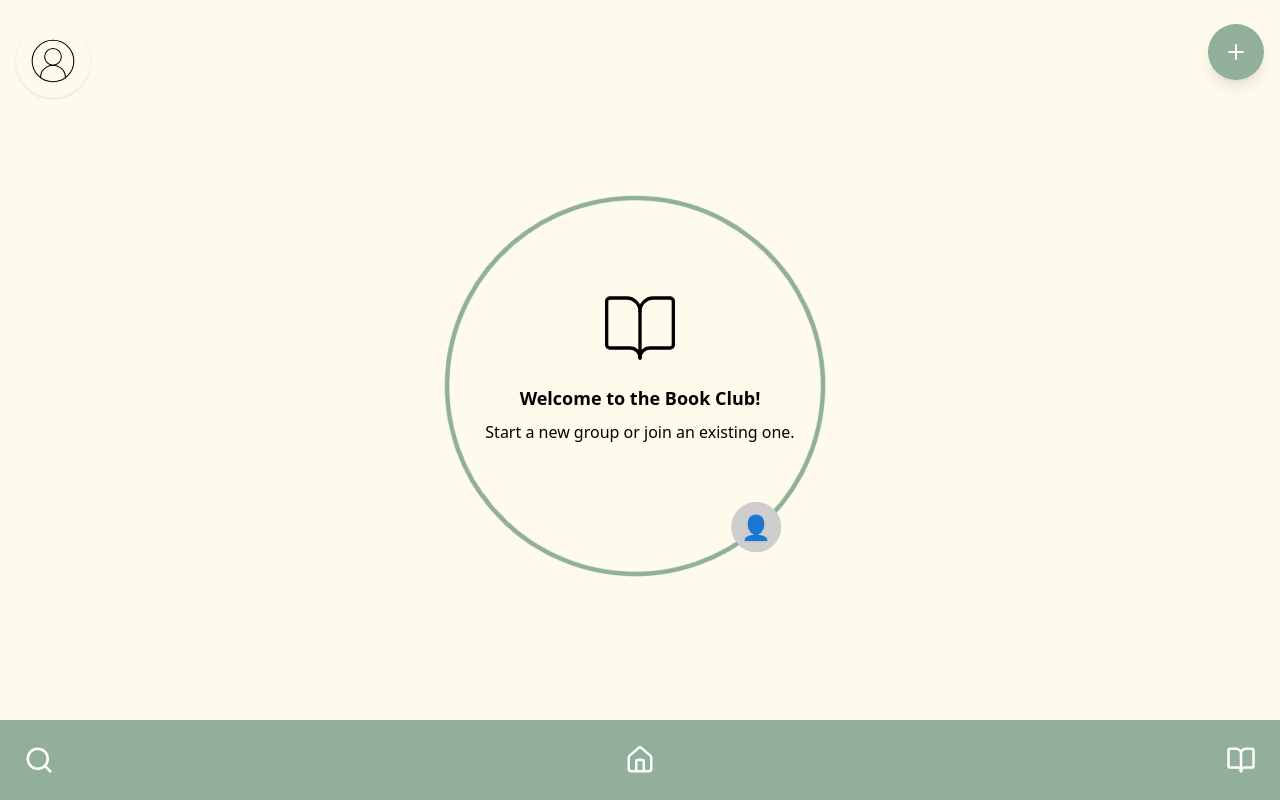
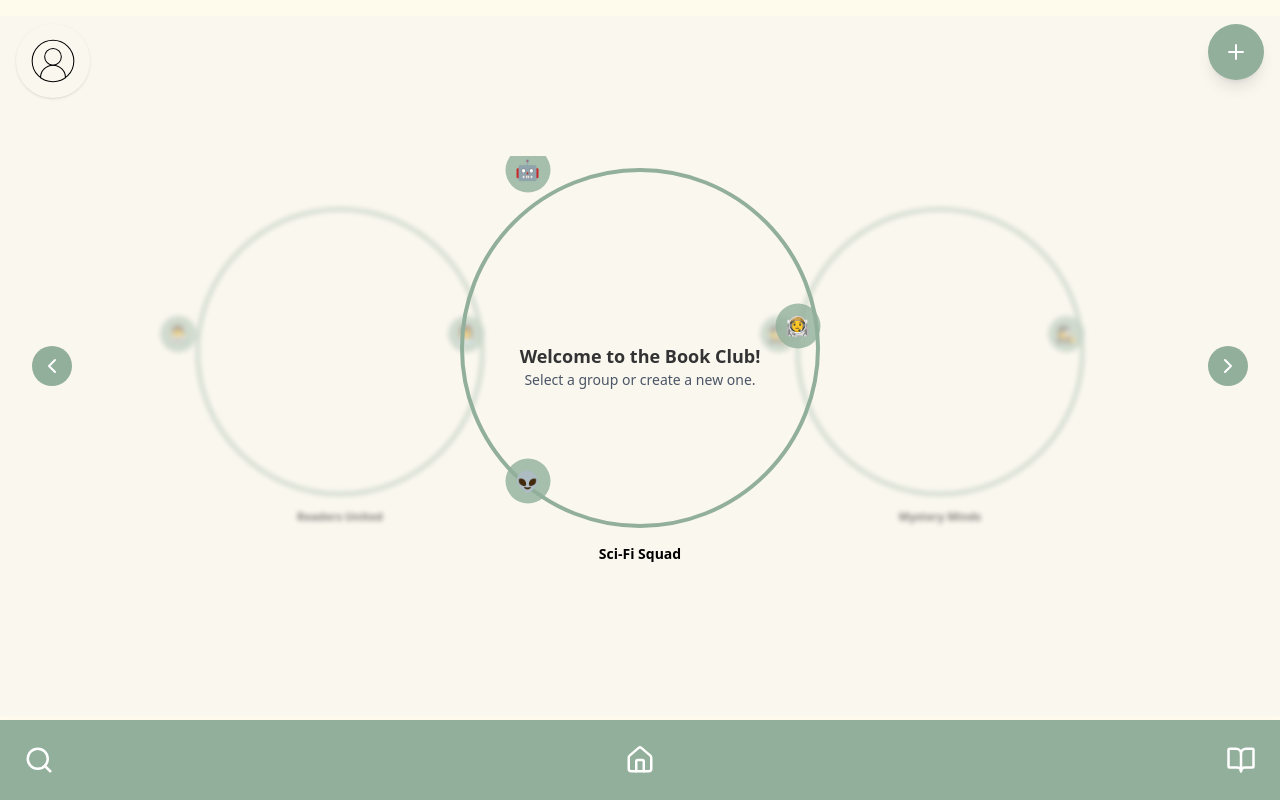
Before and after one commit to samss716/book-club-app, a React (Vite) app: page / in a window 1280 px wide. Built offline with nearby package versions, Linux system fonts and the light colour scheme.

Commit message:
features

```diff
--- a/package.json
+++ b/package.json
@@ -11,6 +11,7 @@
   },
   "dependencies": {
     "@tailwindcss/vite": "^4.1.4",
+    "framer-motion": "^12.23.24",
     "lucide-react": "^0.508.0",
     "react": "^19.0.0",
     "react-dom": "^19.0.0",
--- a/src/App.jsx
+++ b/src/App.jsx
@@ -1,6 +1,5 @@
 import { Outlet } from 'react-router-dom';
 import Navbar from './components/Navbar';
-import './App.css'
 
 
 export default function App() {
--- /dev/null
+++ b/src/components/GroupCarousel.jsx
@@ -0,0 +1,67 @@
+// src/components/GroupCarousel.jsx
+import { motion, AnimatePresence } from "framer-motion";
+import { ChevronLeft, ChevronRight } from "lucide-react";
+import { useGroups } from "../context/GroupContext";
+import OrbitCircle from "./OrbitCircle";
+
+export default function GroupCarousel() {
+  const { groups, activeGroupIndex, switchGroup } = useGroups();
+
+  return (
+    <div className="relative flex items-center justify-center w-full overflow-hidden h-[420px]">
+      {/* Arrows */}
+      <button
+        onClick={() => switchGroup(-1)}
+        className="absolute left-4 bg-[#91af9b] text-white rounded-full p-2 hover:bg-[#446850]"
+      >
+        <ChevronLeft size={24} />
+      </button>
+      <button
+        onClick={() => switchGroup(1)}
+        className="absolute right-4 bg-[#91af9b] text-white rounded-full p-2 hover:bg-[#446850]"
+      >
+        <ChevronRight size={24} />
+      </button>
+
+      {/* Group Orbit Transitions */}
+      <div className="relative flex items-center justify-center w-full">
+        <AnimatePresence mode="popLayout">
+          {groups.map((group, index) => {
+            const offset = index - activeGroupIndex;
+            if (Math.abs(offset) > 1) return null; // only render adjacent groups
+
+            const isActive = offset === 0;
+
+            return (
+              <motion.div
+                key={group.id}
+                initial={{ opacity: 0, scale: 0.8 }}
+                animate={{
+                  opacity: isActive ? 1 : 0.5,
+                  scale: isActive ? 1 : 0.8,
+                  filter: isActive ? "blur(0px)" : "blur(3px)",
+                  zIndex: isActive ? 10 : 0,
+                  x: offset * 300, // horizontally spread
+                }}
+                exit={{ opacity: 0 }}
+                transition={{ duration: 0.5 }}
+                className="absolute"
+              >
+            <OrbitCircle members={group.members} />
+            {isActive && (
+  <         div className="absolute inset-0 flex flex-col items-center justify-center pointer-events-none">
+            <h2 className="text-lg font-semibold text-[#333]">Welcome to the Book Club!</h2>
+            <p className="text-sm text-gray-600">Select a group or create a new one.</p>
+            </div>
+            )}
+            <p className="text-center mt-4 text-sm font-semibold">
+                {group.name}
+            </p>
+              </motion.div>
+            );
+          })}
+        </AnimatePresence>
+      </div>
+    </div>
+  );
+}
--- /dev/null
+++ b/src/components/OrbitCircle.jsx
@@ -0,0 +1,39 @@
+// src/components/OrbitCircle.jsx
+import "../styles/orbit.css";
+
+export default function OrbitCircle({ members }) {
+  const orbitRadius = 180;
+
+  return (
+    <div className="relative flex items-center justify-center">
+      <div
+        className="atom-nucleus border-4 border-[#91af9b] rounded-full"
+        style={{
+          width: `${orbitRadius * 2}px`,
+          height: `${orbitRadius * 2}px`,
+        }}
+      >
+        {members.map((icon, index) => {
+          const angle = (2 * Math.PI * index) / members.length;
+          const x = orbitRadius + orbitRadius * Math.cos(angle);
+          const y = orbitRadius + orbitRadius * Math.sin(angle);
+          return (
+            <div
+              key={index}
+              className="absolute flex items-center justify-center rounded-full bg-[#91af9b]/80 text-white text-xl"
+              style={{
+                width: "45px",
+                height: "45px",
+                left: `${x - 22.5}px`,
+                top: `${y - 22.5}px`,
+                transform: "translate(-50%, -50%)",
+              }}
+            >
+              {icon}
+            </div>
+          );
+        })}
+      </div>
+    </div>
+  );
+}
--- /dev/null
+++ b/src/context/GroupContext.jsx
@@ -0,0 +1,40 @@
+// src/context/GroupContext.jsx
+import { createContext, useContext, useState } from "react";
+
+const GroupContext = createContext();
+
+export function GroupProvider({ children }) {
+  const [groups, setGroups] = useState([
+    { id: 1, name: "Readers United", members: ["👩‍💼", "👨‍💻"] },
+    { id: 2, name: "Sci-Fi Squad", members: ["🧑‍🚀", "👽", "🤖"] },
+    { id: 3, name: "Mystery Minds", members: ["🕵️‍♀️", "🕵️‍♂️"] },
+  ]);
+
+  const [activeGroupIndex, setActiveGroupIndex] = useState(1);
+
+  const switchGroup = (direction) => {
+    setActiveGroupIndex((prev) =>
+      (prev + direction + groups.length) % groups.length
+    );
+  };
+
+  const addUserToGroup = (groupId, userIcon) => {
+    setGroups((prev) =>
+      prev.map((g) =>
+        g.id === groupId
+          ? { ...g, members: [...g.members, userIcon] }
+          : g
+      )
+    );
+  };
+
+  return (
+    <GroupContext.Provider
+      value={{ groups, activeGroupIndex, switchGroup, addUserToGroup }}
+    >
+      {children}
+    </GroupContext.Provider>
+  );
+}
+
+export const useGroups = () => useContext(GroupContext);
--- a/src/pages/Homepage.jsx
+++ b/src/pages/Homepage.jsx
@@ -1,58 +1,30 @@
-import { Link, useNavigate } from 'react-router-dom';
-import { Plus, CircleUserRound, BookOpen } from 'lucide-react';
-import "./orbit.css";
+// src/pages/Homepage.jsx
+import { Link } from "react-router-dom";
+import { Plus, CircleUserRound } from "lucide-react";
+import GroupCarousel from "../components/GroupCarousel";
 
 export default function Homepage() {
-  const navigate = useNavigate();
-  const groupMems = ["👤","👤"];
+  return (
+    <div className="relative flex flex-col items-center justify-center h-[calc(100vh-100px)] bg-[#faf7ef] overflow-hidden px-4">
 
-  const handleOrbitClick = () => {
-    navigate('/manage'); // Navigate to group members page
-  };
+      {/* Orbit carousel (includes text inside) */}
+      <GroupCarousel />
 
-    return (
-      <div className="relative flex flex-col items-center justify-center h-[calc(100vh-100px)] text-center overflow-hidden px-4">
-        <BookOpen size={80} strokeWidth={1}/>
-        <h2 className="text-lg font-semibold mt-4">Welcome to the Book Club!</h2>
-        <p className="mt-2">Start a new group or join an existing one.</p>
-
-      <div className="atom-container">
-      <div className="atom-nucleus">
-
-
-      </div>
-
-{groupMems.map((icon, index) => {
-  const angle = (360 / groupMems.length) * index;
-  return (
-    <div
-      className="atom-orbit"
-      key={index}
-      style={{
-        transform: `rotate(${angle}deg)`,
-      }}
-    >
-      <div className="electron">{icon}</div>
-    </div>
-
-  );
-})}
-</div>
-
+      {/* Floating Create button */}
       <Link
         to="/create"
         className="fixed top-6 right-4 bg-[#91af9b] text-white p-4 rounded-full shadow-lg hover:bg-green-900 transition z-50"
       >
-          <Plus size={24}/>
+        <Plus size={24} />
       </Link>
 
+      {/* Floating User button */}
       <Link
         to="/user"
-          className="fixed top-6 left-4 text-gray p-3 rounded-full shadow hover:bg-gray-300 transition z-50">
-            <CircleUserRound size={50} strokeWidth={0.5}/>
-
+        className="fixed top-6 left-4 text-gray p-3 rounded-full shadow hover:bg-gray-300 transition z-50"
+      >
+        <CircleUserRound size={50} strokeWidth={0.5} />
       </Link>
-
     </div>
   );
 }
```
Also changed, not shown: src/main.jsx (+8 -1 lines), src/App.css (deleted), src/styles/orbit.css (renamed from src/pages/orbit.css), 1 other file (tests, documents, lock files or other folders). Lines whose indentation alone changed are shown as unchanged.
